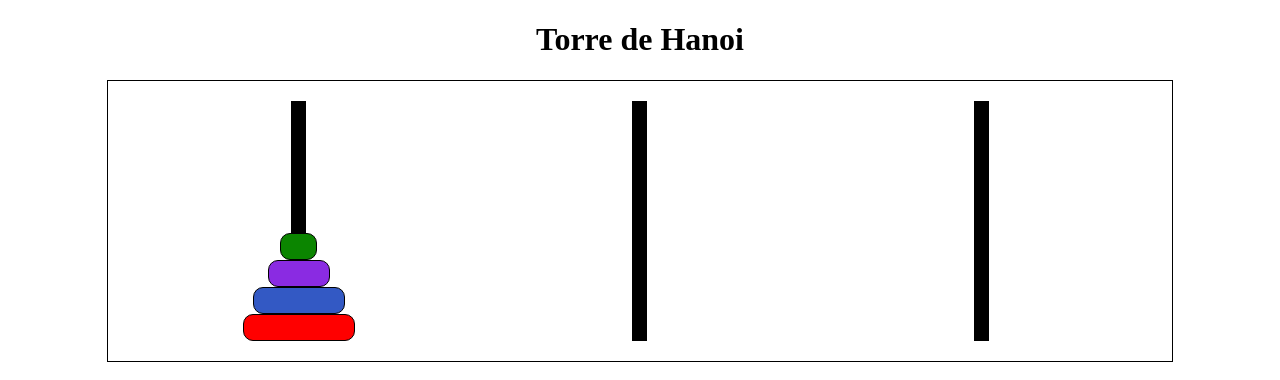
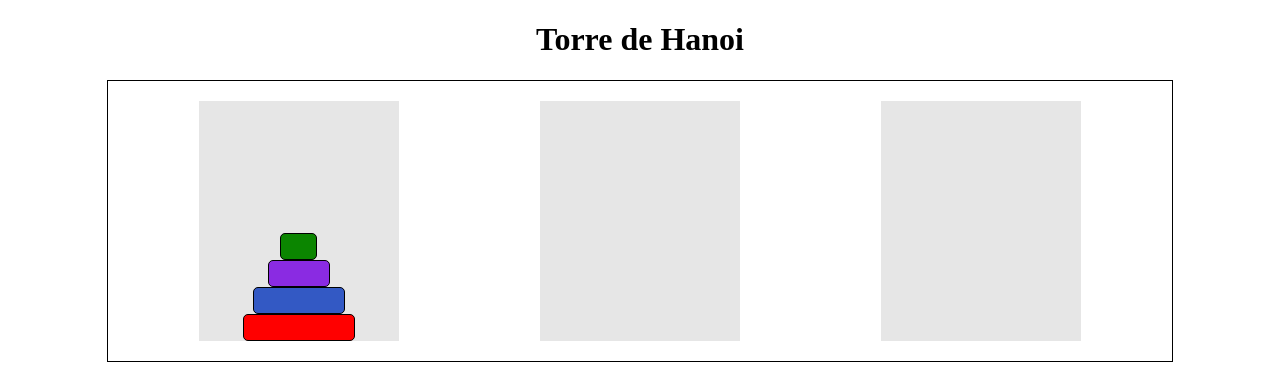
Before and after one commit to Kenzie-Academy-Brasil-Developers/entrega-torre-de-hanoi-sprint-5-GabrielCremm, a plain HTML site: page index.html in a window 1280 px wide. Both pictures are taken after a click on the element 298 px from the left and 220 px from the top of the page. Drawn offline with Linux system fonts and the light colour scheme.

Commit message:
css separado

```diff
--- a/script.js
+++ b/script.js
@@ -12,35 +12,17 @@ const barra100 = document.createElement("div");
 
 // ESTILOS
 //TORRE START
-torreStart.style.alignItems= "center";
-torreStart.style.justifyContent= "flex-end";
-torreStart.style.display= "flex";
-torreStart.style.flexDirection= "column";
-torreStart.style.width = "15px";
-torreStart.style.height = "15rem";
-torreStart.style.background = "black";
+torreStart.className = "torre";
 
 principal.appendChild(torreStart);
 
 // TORRE OFF SET
-torreOffSet.style.alignItems= "center";
-torreOffSet.style.justifyContent= "flex-end";
-torreOffSet.style.display= "flex";
-torreOffSet.style.flexDirection= "column";
-torreOffSet.style.width = "15px";
-torreOffSet.style.height = "15rem";
-torreOffSet.style.background = "black";
+torreOffSet.className = "torre";
 
 principal.appendChild(torreOffSet);
 
 //TORRE END
-torreEnd.style.alignItems= "center";
-torreEnd.style.justifyContent= "flex-end";
-torreEnd.style.display= "flex";
-torreEnd.style.flexDirection= "column";
-torreEnd.style.width = "15px";
-torreEnd.style.height = "15rem";
-torreEnd.style.background = "black";
+torreEnd.className = "torre";
 
 principal.appendChild(torreEnd);
 
@@ -67,14 +49,27 @@ barra100.className = "barra";
 torreStart.appendChild(barra100);
 
 //LOGICA DO JOGO
+let num1 = 0
+let num2 = 0
+let dad = ''
+const selecionar = (e) => {
+    if(num1 !== 0){
+        alert("Já tem uma barra selecionada!")
+    }
+    num1 = e.target
+};
 
-const selecionar = (e) => {
-        console.log(e.target.clientWidth);
-};
 function addDisco(e){
-        console.log(e);
+
+dad = e.target
+num2 = dad.firstChild
+dad.appendChild(num1)
+num1 = 0
 };
 
 torreStart.addEventListener('click', selecionar);
-torreOffSet.addEventListener('click', selecionar);
+// torreStart.addEventListener('click', addDisco);
+// torreOffSet.addEventListener('click', selecionar);
+torreOffSet.addEventListener('click', addDisco);
 torreEnd.addEventListener('click', selecionar);
+// torreEnd.addEventListener('click', addDisco);
--- a/style.css
+++ b/style.css
@@ -21,9 +21,22 @@ body, header, main, article, footer, div, p{
         margin: 0 auto;
         padding: 20px;
     }
+    .torre{
+    align-items: center;
+    justify-content:flex-end;
+    display: flex;
+    flex-direction: column;
+    width:200px;
+    height:15rem;
+    background: rgb(230, 230, 230);
+    }
 
     .barra{
-        border-radius: 10px;
+        border-radius: 5px;
+    }
+    .barra::marker{
+        border-radius: 5px;
+        border: 2px solid greenyellow;
     }
 
     #barra25 {
@@ -32,7 +45,6 @@ body, header, main, article, footer, div, p{
         width: 35px;
         height: var(--alturaBarra);
     }
-
     #barra50{
         background: blueviolet;
         border: var(--bordaBarra);
```
